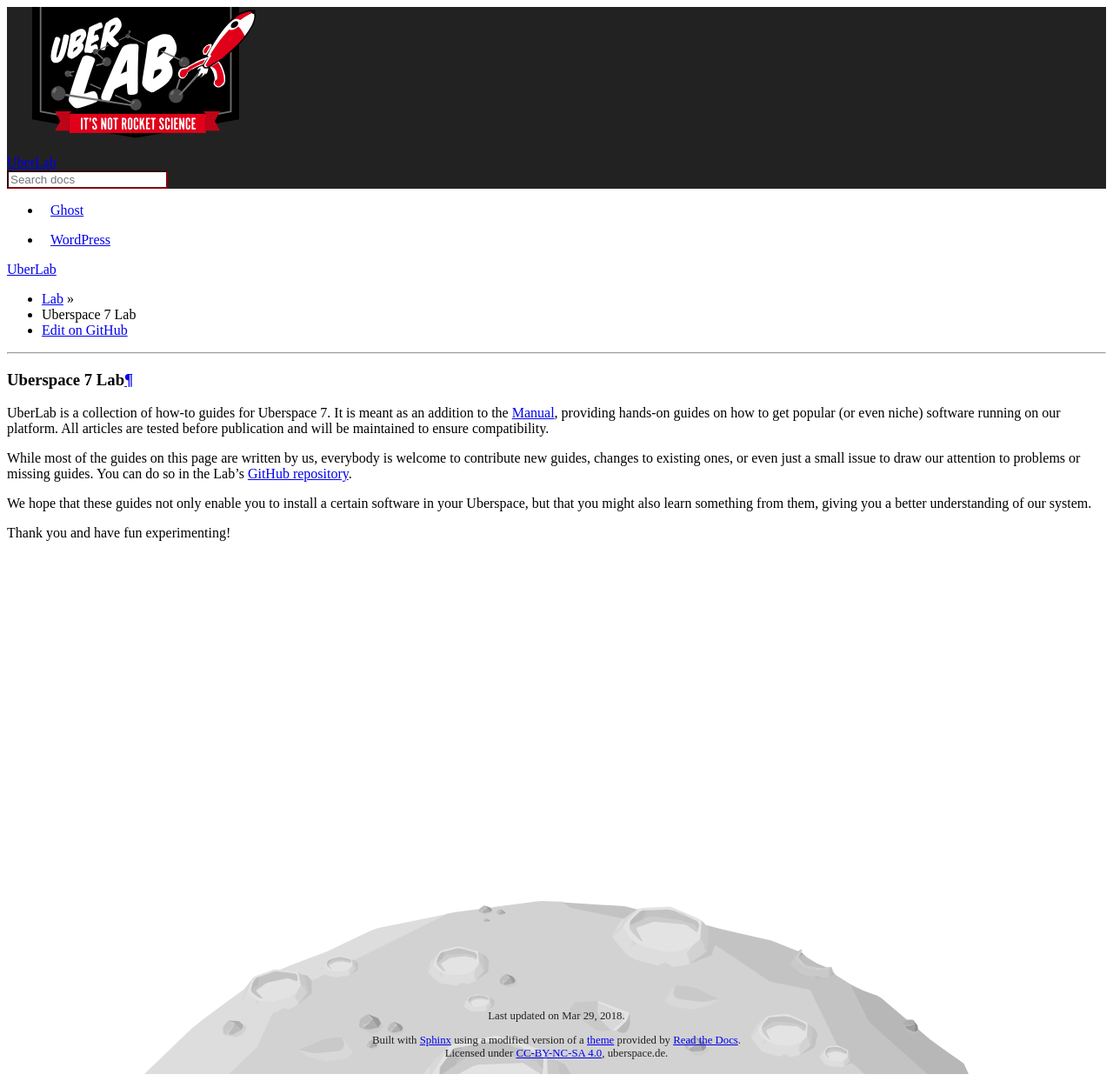
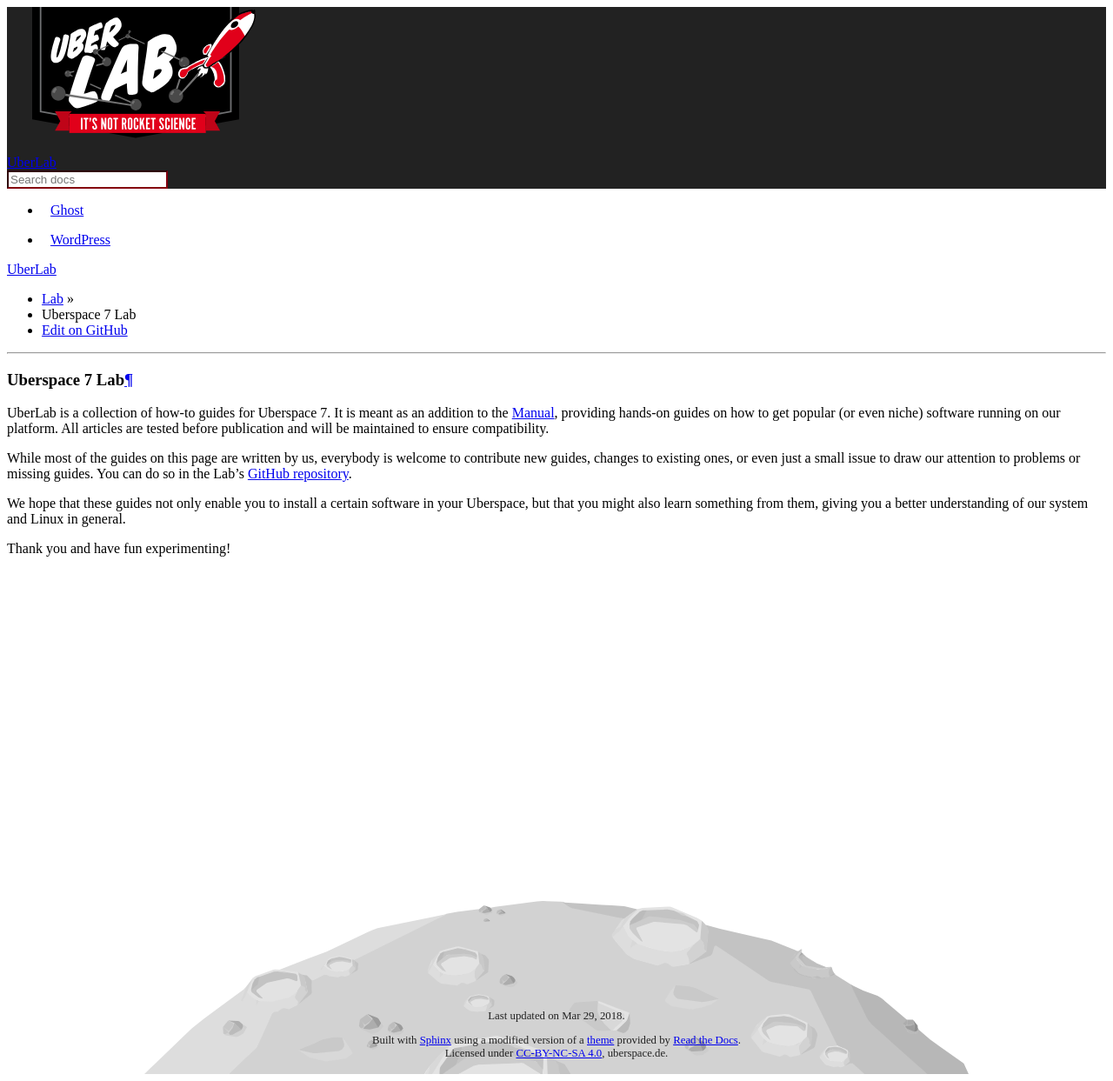
Before and after one commit to Uberspace/lab, a Sphinx documentation site: the page built from source/index.rst, in a window 1280 px wide. Shown: the whole page at 87% size. Built offline with Sphinx 7.4.7 and the Read the Docs theme 2.0.0, drawn with Linux system fonts in a browser that asks for light colours.

Commit message:
Linux in general

```diff
--- a/source/index.rst
+++ b/source/index.rst
@@ -10,7 +10,7 @@
 existing ones, or even just a small issue to draw our attention to problems or missing guides. You can do so in the Lab's
 `GitHub repository`_.
 
-We hope that these guides not only enable you to install a certain software in your Uberspace, but that you might also learn something from them, giving you a better understanding of our system.
+We hope that these guides not only enable you to install a certain software in your Uberspace, but that you might also learn something from them, giving you a better understanding of our system and Linux in general.
 
 Thank you and have fun experimenting!
 
```
